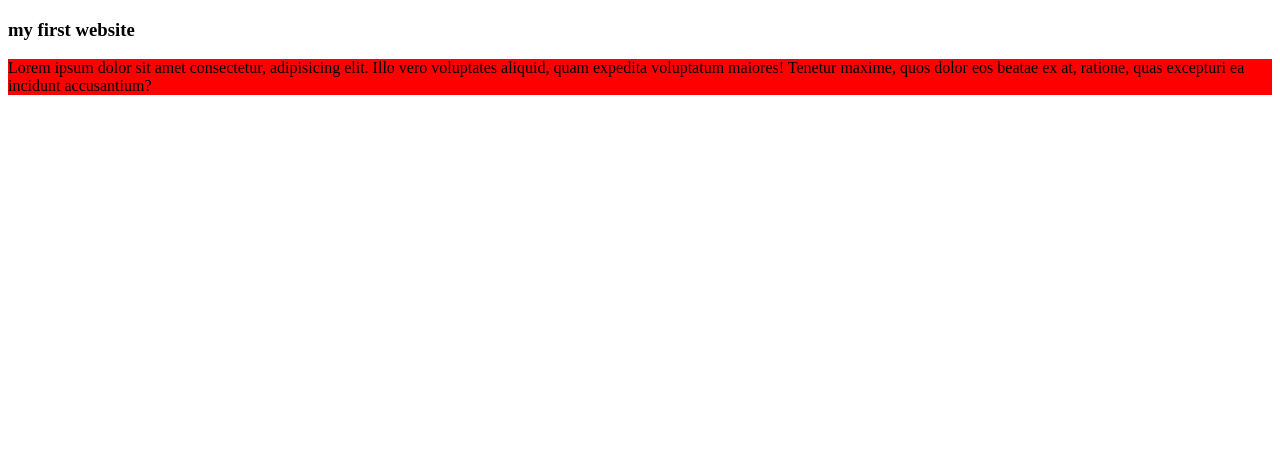
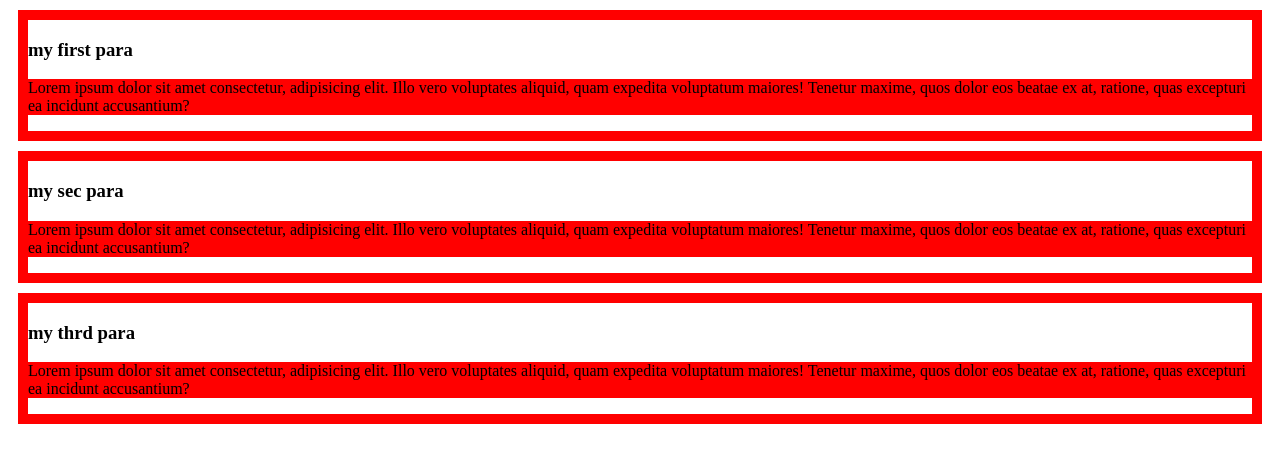
Before and after one commit to Akil08/my-first-git-repo, a plain HTML site: page index.html in a window 1280 px wide. Drawn offline with Linux system fonts and the light colour scheme.

Commit message:
my second messagae

```diff
--- a/index.html
+++ b/index.html
@@ -9,9 +9,21 @@
 <body>
 
     <div>
-        <h3> my first website </h3>
+        <h3> my first para </h3>
         <p> Lorem ipsum dolor sit amet consectetur, adipisicing elit. Illo vero voluptates aliquid, quam expedita voluptatum maiores! Tenetur maxime, quos dolor eos beatae ex at, ratione, quas excepturi ea incidunt accusantium?  </p>
     </div>
 
+    <div>
+        <h3> my sec para </h3>
+        <p> Lorem ipsum dolor sit amet consectetur, adipisicing elit. Illo vero voluptates aliquid, quam expedita voluptatum maiores! Tenetur maxime, quos dolor eos beatae ex at, ratione, quas excepturi ea incidunt accusantium?  </p>
+    </div>
+
+    <div>
+        <h3> my thrd para </h3>
+        <p> Lorem ipsum dolor sit amet consectetur, adipisicing elit. Illo vero voluptates aliquid, quam expedita voluptatum maiores! Tenetur maxime, quos dolor eos beatae ex at, ratione, quas excepturi ea incidunt accusantium?  </p>
+    </div>
+
+
+
 </body>
 </html>
--- a/styles/blog.css
+++ b/styles/blog.css
@@ -1,5 +1,6 @@
 div {
-    border: 10px  ;
+    margin: 10px;
+    border: 10px solid red ;
 }
 
 p{
```
